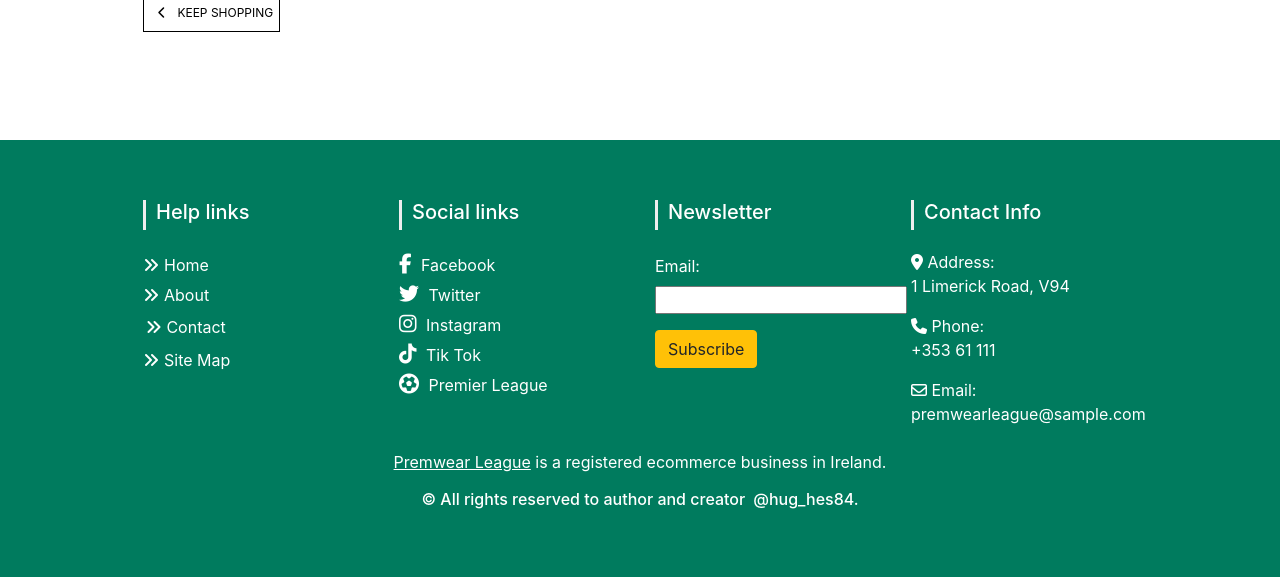
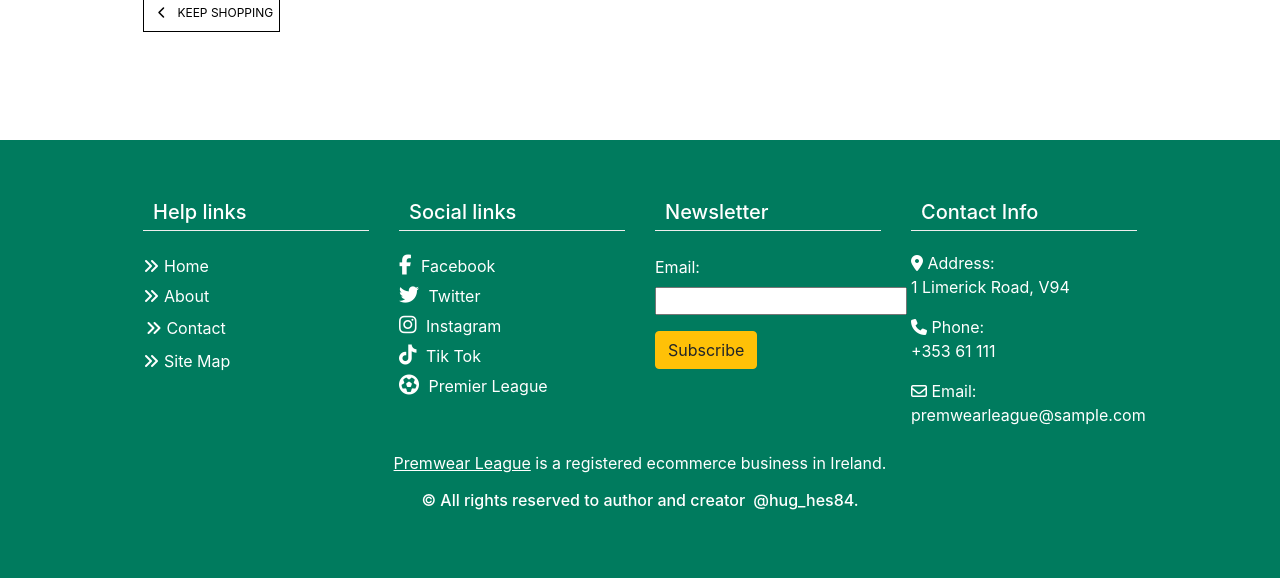
Before and after one commit to hughes84/Premwear-league, a Django app: page /bag/ in a window 1280 px wide. Shown: the part 346-924 px from the top of the page. Run offline with Django 3.2, Linux system fonts and the light colour scheme; some libraries are stand-ins or nearby versions.

Commit message:
chore: Update base.css to change footer border style

```diff
--- a/static/css/base.css
+++ b/static/css/base.css
@@ -411,7 +411,7 @@
 /* Styles for the footer h5 */
 #footer h5{
     padding-left: 10px;
-    border-left: 3px solid #eeeeee;
+    border-bottom: 1px solid #eeeeee;
     padding-bottom: 6px;
     margin-bottom: 20px;
     color:#ffffff;
```
